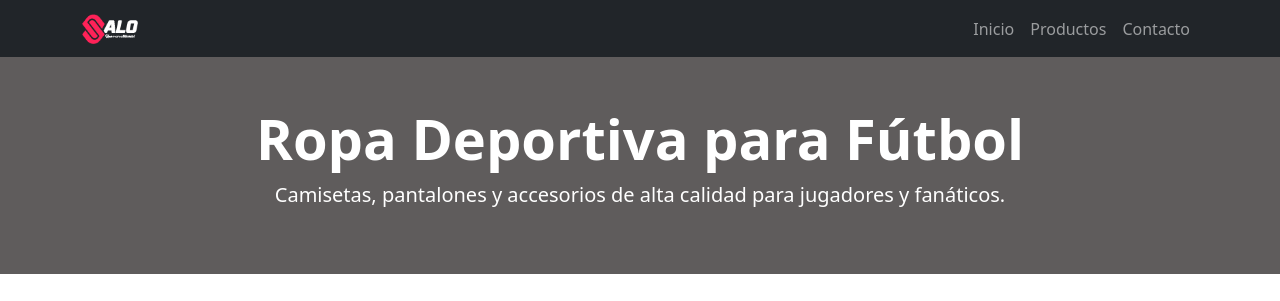
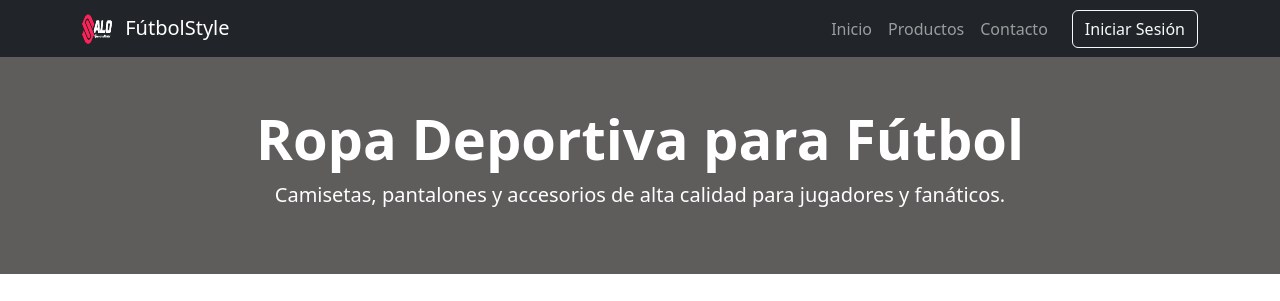
Before and after one commit to Salo90/WebHTML5, a plain HTML site: page index.html in a window 1280 px wide. Shown: the top 301 px of the page. Drawn offline with nearby package versions, Linux system fonts and the light colour scheme.

Commit message:
Actualizacion2

```diff
--- a/index.html
+++ b/index.html
@@ -15,18 +15,20 @@
 <nav class="navbar navbar-expand-md navbar-dark bg-dark">
   <div class="container">
     <a class="navbar-brand" href="#inicio">
-      <img src="assets/img/logo.png" alt="Logo FútbolStyle" width="mx-auto" height="30" class="d-inline-block align-text-top me-2">
+      <img src="assets/img/logo.png" alt="Logo FútbolStyle" width="30" height="30" class="d-inline-block align-text-top me-2">
+      FútbolStyle
     </a>
     <button class="navbar-toggler" type="button" data-bs-toggle="collapse" data-bs-target="#navbarNav"
       aria-controls="navbarNav" aria-expanded="false" aria-label="Toggle navigation">
       <span class="navbar-toggler-icon"></span>
     </button>
     <div class="collapse navbar-collapse justify-content-end" id="navbarNav">
-      <ul class="navbar-nav">
+      <ul class="navbar-nav me-lg-3 mb-2 mb-lg-0">
         <li class="nav-item"><a class="nav-link" href="#inicio">Inicio</a></li>
         <li class="nav-item"><a class="nav-link" href="#productos">Productos</a></li>
         <li class="nav-item"><a class="nav-link" href="#contacto">Contacto</a></li>
       </ul>
+      <a href="#login" class="btn btn-outline-light d-block d-md-inline-block">Iniciar Sesión</a>
     </div>
   </div>
 </nav>
```
